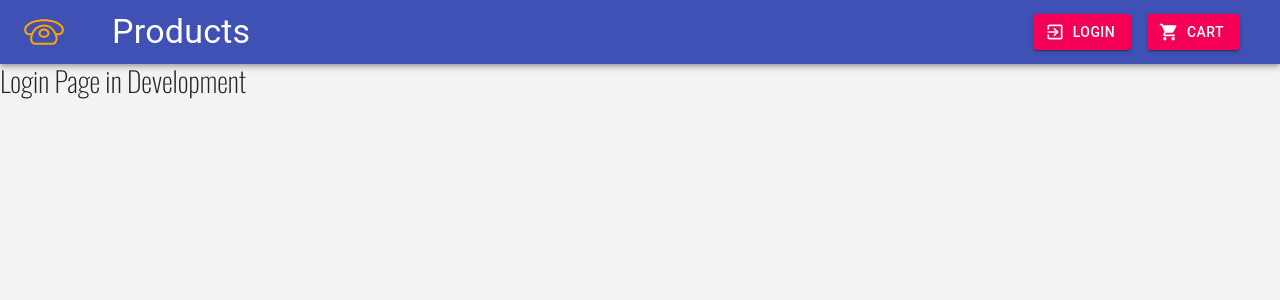
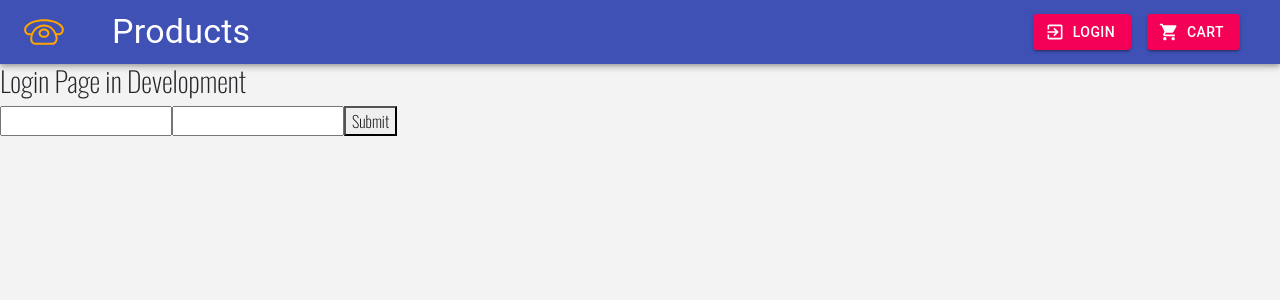
Before and after one commit to shahjigar556/e-commerce, a React (Create React App) app: page /login in a window 1280 px wide. Shown: the top 300 px of the page. Built offline with nearby package versions, Linux system fonts and the light colour scheme.

Commit message:
developed a bit of login page

```diff
--- a/src/views/Details.js
+++ b/src/views/Details.js
@@ -2,7 +2,7 @@ import React from 'react'
 import {useContext} from 'react';
 import {useState,useEffect} from 'react';
 import {ProductContext} from '../components/ProductContext';
-import pixel from '../pixel.jpg'
+
 
 export default function Details(props) {
     const id=props.match.params.id // id ot product clicked
--- a/src/views/Login.js
+++ b/src/views/Login.js
@@ -1,9 +1,53 @@
 import React from 'react'
+import Paper from '@material-ui/core/Grid';
+import {useContext,useState,useEffect} from 'react';
 
-export default function login() {
+const users=[
+    {
+        name:'JigarShah',
+        password:'jigar123'
+    },
+    {
+        name:'RoshniShah',
+        password:'Roshni'
+    },
+    {
+        name:'Tatsat',
+        password:'Tatsat123'
+    }
+]
+
+export default function Login() {
+  const [name,setName]=useState("");
+  const [password,setPassword]=useState("")
+  const handleNameChange=(e)=>{
+     setName(e.target.value);
+  }
+  const handlePassword=(e)=>{
+     setPassword(e.target.value);
+  }
+
+  const handleSubmit=()=>{
+      console.log('submit button clicked')
+      const user=users.filter(a=>a.name==name && a.password==password)
+      if(user.length==0)
+      {
+          alert('Enter valid credentials');
+      }
+      if (user.length===1)
+      {
+          alert(`Welcome ${name}`)
+      }
+  }
     return (
         <div>
             <h3>Login Page in Development</h3>
+
+                <input type="text" value={name} onChange={(e)=>handleNameChange(e)}/>
+                <input type="password" value={password} onChange={(e)=>handlePassword(e)} />
+                <button onClick={handleSubmit}>Submit</button>
+
+
         </div>
     )
 }
```
Also changed, not shown: src/pixel.jpg (deleted).
